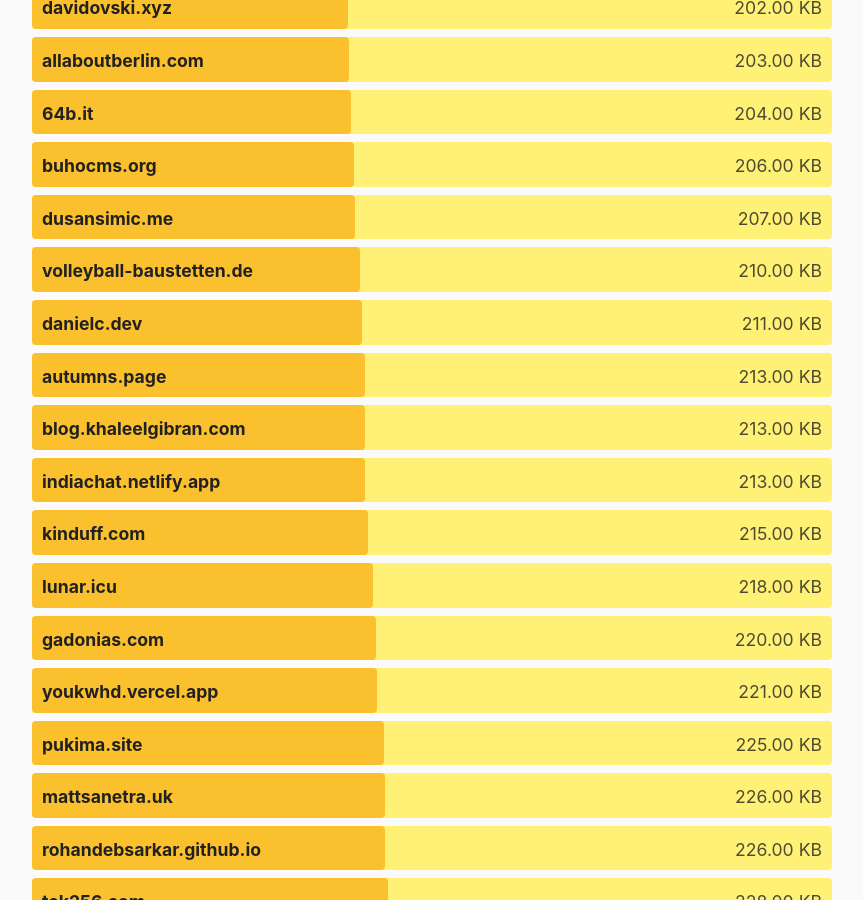
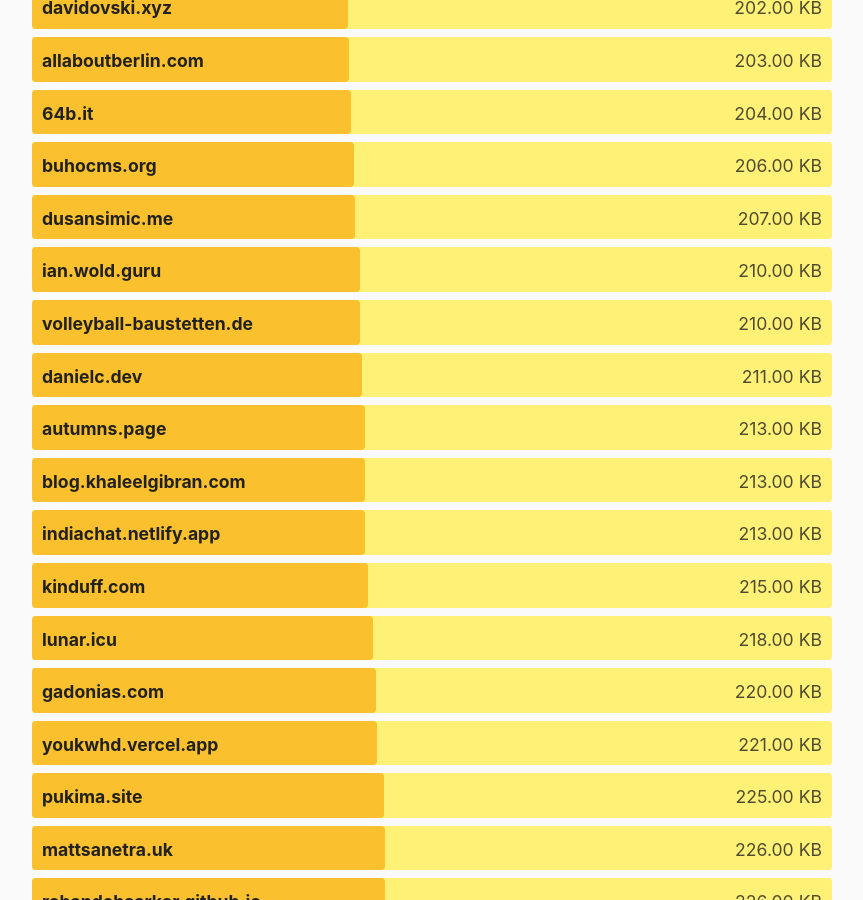
Before and after one commit to kevquirk/512kb.club, a Jekyll site: the page built from index.md, in a window 1280 px wide and 900 px high, scrolled down 29467 px. Shown: the whole window, without its empty margins (208-1071 px from the left). Built offline with Jekyll 4.4.1, drawn with Linux system fonts in a browser that asks for light colours.

Commit message:
Add ian.wold.guru to sites.yml

```diff
--- a/_data/sites.yml
+++ b/_data/sites.yml
@@ -1488,6 +1488,11 @@
   size: 7.0
   last_checked: 2022-05-06
 
+- domain: ian.wold.guru
+  url: https://ian.wold.guru/
+  size: 210
+  last_checked: 2023-12-04
+
 - domain: ianmuchina.com
   url: https://ianmuchina.com/
   size: 44.9
```
